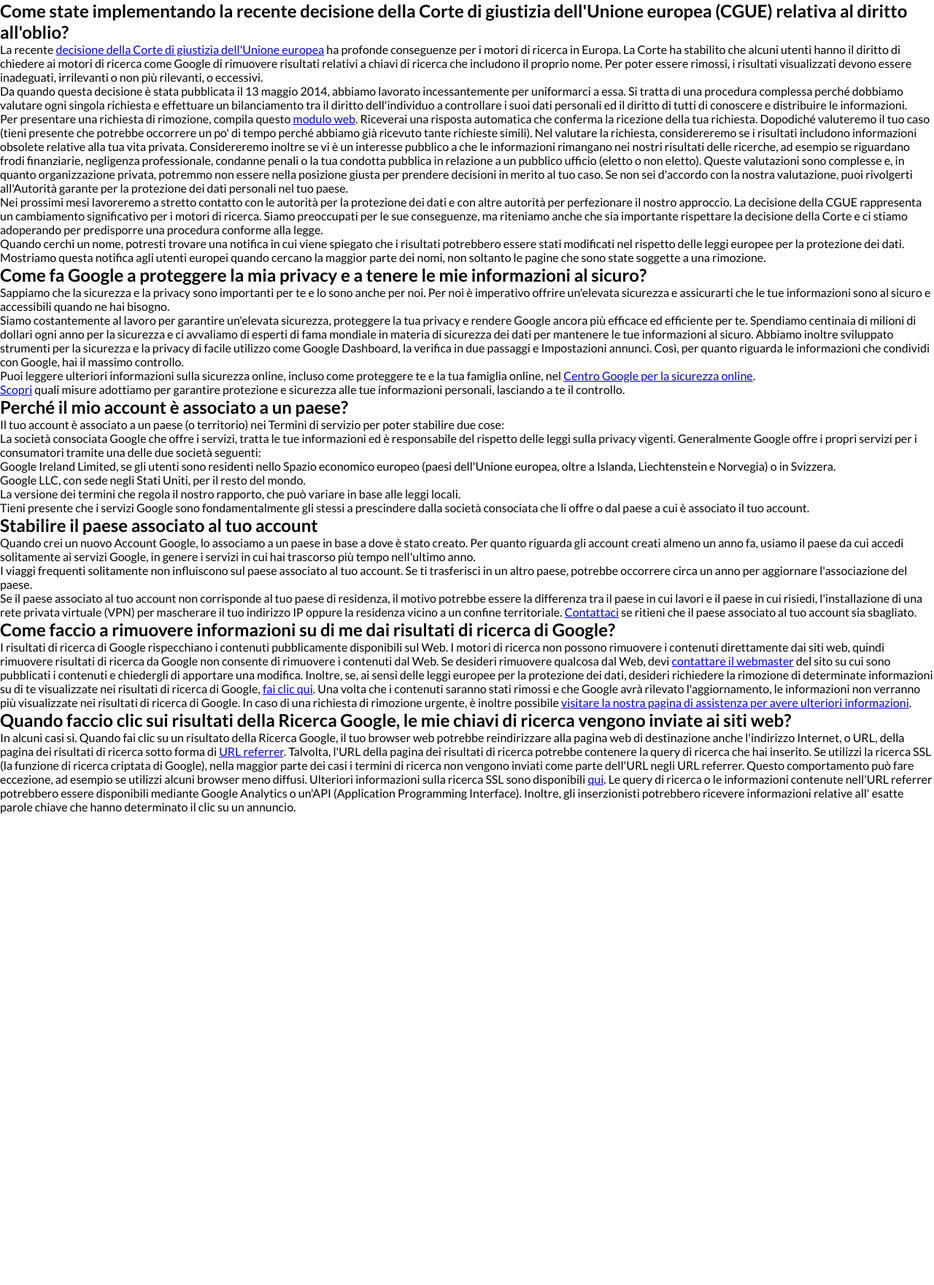
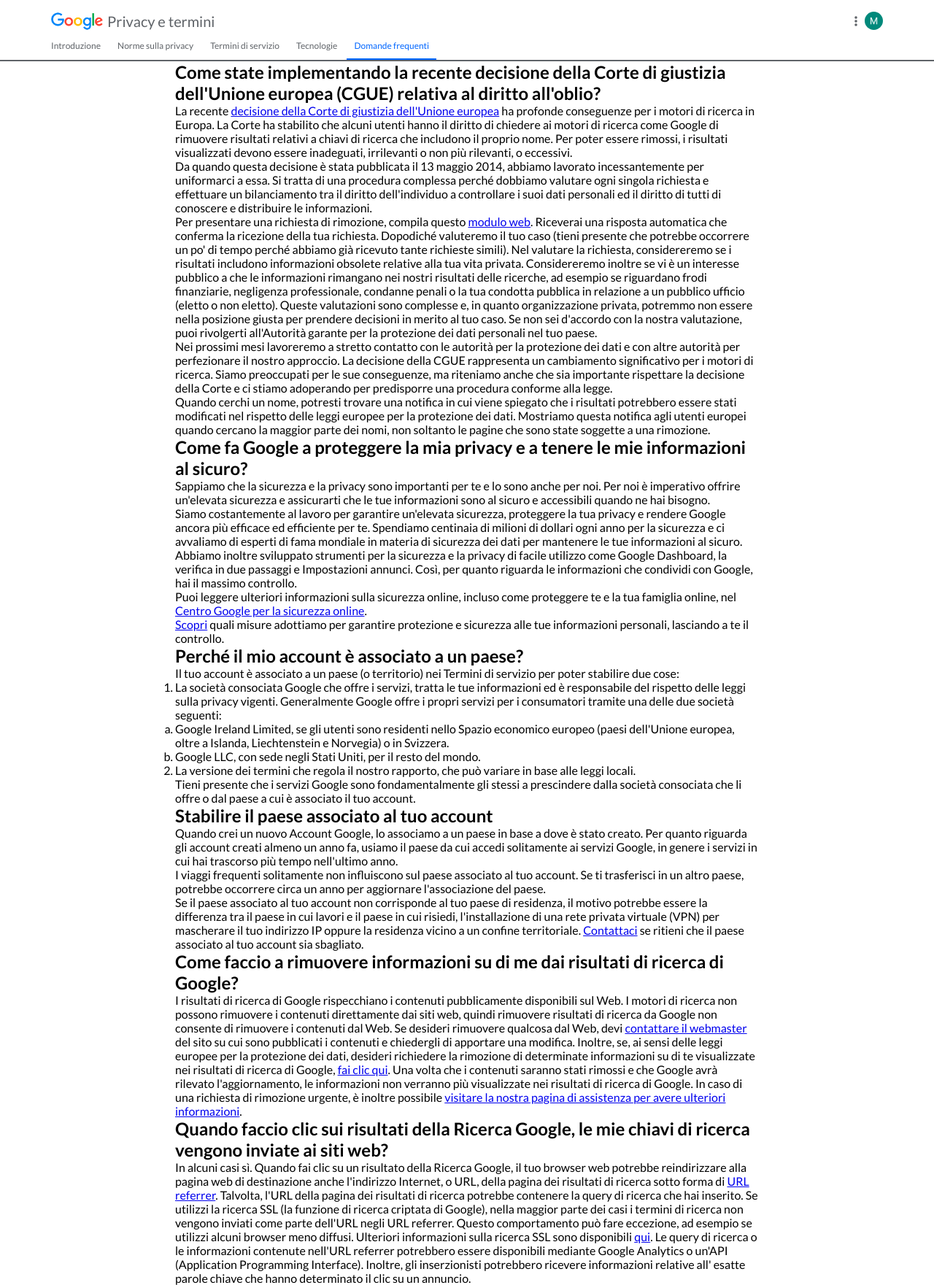
Before and after one commit to MarilenaCantisani/php-google-faq, a PHP site: page / in a window 1280 px wide. Shown: the whole page at 73% size. Before the commit the page ends 1115 px from the top, so only its background shows below. Run offline with PHP 8.4, Linux system fonts and the light colour scheme.

Commit message:
Added header

```diff
--- a/css/style.css
+++ b/css/style.css
@@ -1,11 +1,86 @@
-/* RESET */
+/*// RESET */
 * {
     box-sizing: border-box;
     padding: 0;
     margin: 0;
 }
 
-/* UTILITY */
+/*// UTILITY */
 body {
     font-family: 'Lato', sans-serif;
 }
+.container {
+    width: 1140px;
+    margin: 0 auto;
+}
+.container-small {
+    width: 800px;
+    margin: 0 auto;
+}
+
+/*// HEADER */
+/** Top bar */
+#logo {
+    max-height: 40px;
+}
+.header-top {
+    height: 30px;
+    padding-top: 30px;
+    display: flex;
+    align-items: center;
+    justify-content: space-between;
+}
+.logo-section, .icon-section {
+    display: flex;
+    align-items: center;
+}
+header span {
+    color: #5f6368;
+    font-size: 20px;
+    font-weight: 400;
+    padding-left: 6px;
+    position: relative;
+    top: -1.5px
+}
+.fa-ellipsis-v {
+    color: #5f6368;
+    position: relative;
+    top: -1.4px;
+}
+#user-icon {
+    max-height: 25px;
+    border-radius: 50%;
+    margin-left: 10px;
+}
+/** Nav bar */
+ul li{
+    list-style-type: none;
+    display: inline-block;
+    margin-top: 25px;
+    padding: 0 10px;
+    font-size: 12px;
+    font-weight: 400;
+    padding-bottom: 10px;
+}
+ul li:first-child {
+    padding-left: 0;
+}
+ul li:hover {
+    border-bottom: 2px solid rgb(0, 102, 255);
+}
+ul li a {
+    text-decoration: none;
+    color: #5f6368;
+}
+ul li a:hover {
+    color: rgb(0, 102, 255);
+}
+.active{
+    border-bottom: 2px solid rgb(0, 102, 255);
+}
+.active a {
+    color: rgb(0, 102, 255);
+}
+hr {
+    border: .5px solid #5f6368;
+}
--- a/index.php
+++ b/index.php
@@ -75,15 +75,41 @@ $frequent_questions = [
     <link rel="preconnect" href="https://fonts.googleapis.com">
     <link rel="preconnect" href="https://fonts.gstatic.com" crossorigin>
     <link href="https://fonts.googleapis.com/css2?family=Lato:wght@300;400;700&display=swap" rel="stylesheet">
+    <!-- Link cdn fontawesome -->
+    <link rel="stylesheet" href="https://cdnjs.cloudflare.com/ajax/libs/font-awesome/6.0.0-beta2/css/all.min.css" integrity="sha512-YWzhKL2whUzgiheMoBFwW8CKV4qpHQAEuvilg9FAn5VJUDwKZZxkJNuGM4XkWuk94WCrrwslk8yWNGmY1EduTA==" crossorigin="anonymous" referrerpolicy="no-referrer" />
     <!-- Link css file -->
     <link rel="stylesheet" href="css/style.css">
     <title>PHP Google</title>
 </head>
 <body>
     <!-- HEADER -->
-    <header></header>
+    <header class="container">
+        <!-- Header top bar -->
+        <section class="header-top">
+            <div class="logo-section">
+                <a href="#"><img id="logo" src="images/logo.png" alt="logo"></a>
+                <span>Privacy e termini</span>
+            </div>
+            <div class="icon-section">
+                <i class="fas fa-ellipsis-v"></i>
+                <a href="#"><img id="user-icon" src="images/user.png" alt="user"></a>
+            </div>
+        </section>
+        <!-- Navigation bar -->
+        <nav>
+            <ul>
+                <li><a href="#">Introduzione</a></li>
+                <li><a href="#">Norme sulla privacy</a></li>
+                <li><a href="#">Termini di servizio</a></li>
+                <li><a href="#">Tecnologie</a></li>
+                <li class="active"><a href="#">Domande frequenti</a></li>
+            </ul>
+        </nav>
+    </header>
+    <hr>
+
     <!-- MAIN -->
-    <main>
+    <main class="container-small">
         <!-- Foreach for cycling in the frequent questions array -->
         <?php foreach($frequent_questions as $frequent_question) : ?>
         <!-- Print foreach cycle data -->
```
Also changed, not shown: images/user.png (added).
